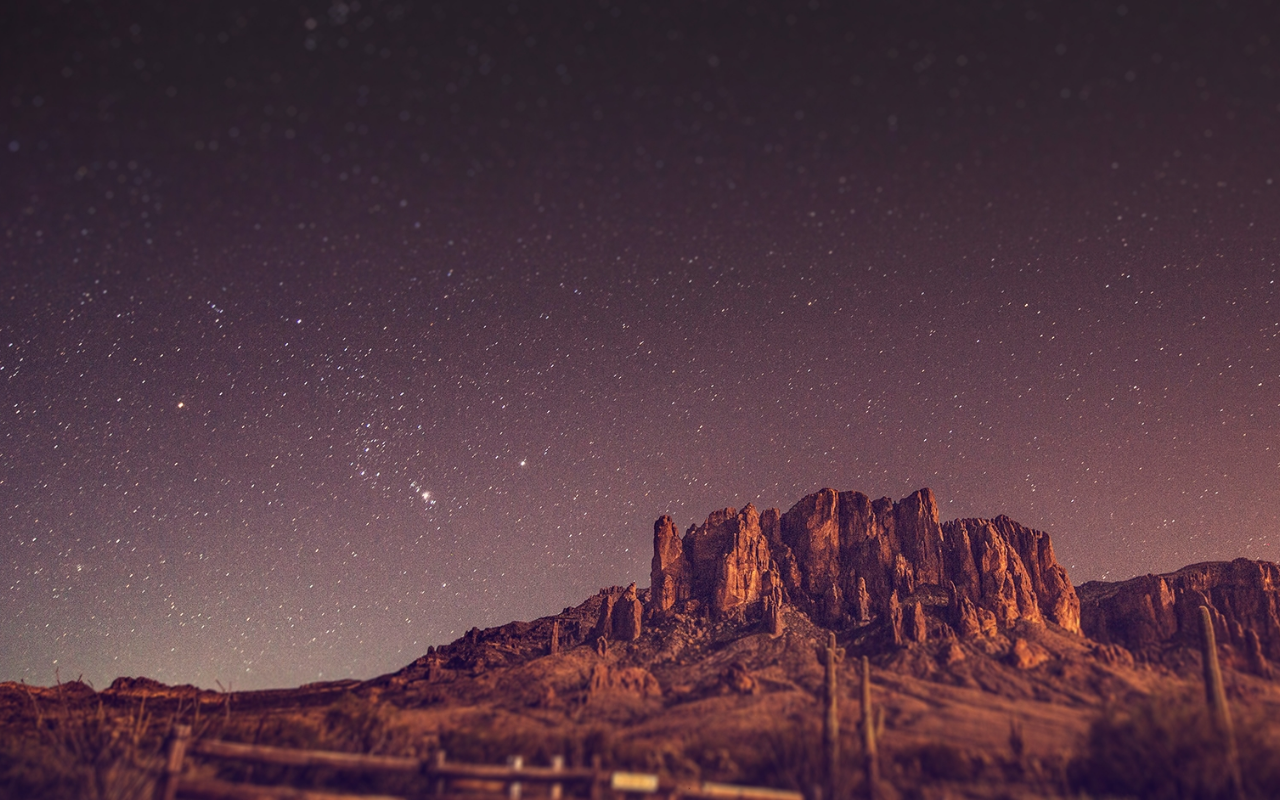
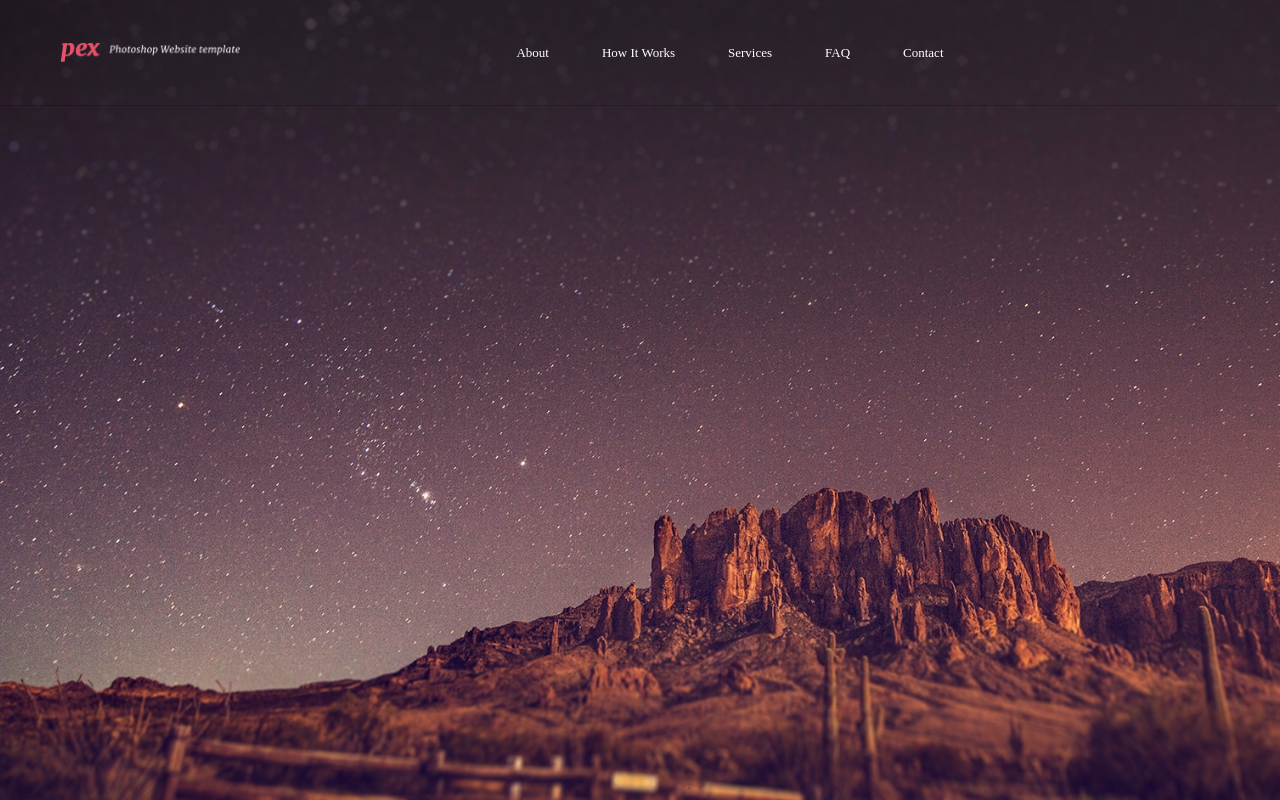
Before and after one commit to kvibrik/pex, a website: page index.html in a window 1280 px wide. Drawn offline with Linux system fonts and the light colour scheme.

Commit message:
logo and main menu

```diff
--- a/gulpfile.js
+++ b/gulpfile.js
@@ -62,7 +62,7 @@ gulp.task('js', function(){
     gulp.src(path.src.js)
         .pipe(rigger())
         .pipe(sourcemaps.init())
-        .pipe(uglify())//сжимаем наш js
+        .pipe(uglify())
         .pipe(sourcemaps.write('./'))
         .pipe(gulp.dest(path.build.js))
         .pipe(reload({stream: true}));
@@ -76,11 +76,11 @@ gulp.task('style', function() {
         .pipe(prefixer())
         .pipe(sourcemaps.write('./'))
         .pipe(gulp.dest(path.build.css))
-        .pipe(cssmin())
-        .pipe(rename({
-            suffix: '.min'
-        }))
-        .pipe(gulp.dest(path.build.css))
+        // .pipe(cssmin())
+        // .pipe(rename({
+        //     suffix: '.min'
+        // }))
+        // .pipe(gulp.dest(path.build.css))
         .pipe(reload({stream: true}));
 });
 
--- a/index.html
+++ b/index.html
@@ -10,8 +10,23 @@
 </head>
 <body>
   <header class="header">
+
   <div class="container">
+    <div class="header__top">
+      <a href="./" class="header__logo">
+        <img src="./img/logo.png" alt="logo" class="header__logo-img">
+      </a>
+      <nav class="header__menu">
+        <a href="#" class="header__menu-item">About</a>
+        <a href="#" class="header__menu-item">How It Works</a>
+        <a href="#" class="header__menu-item">Services</a>
+        <a href="#" class="header__menu-item">FAQ</a>
+        <a href="#" class="header__menu-item">Contact</a>
+      </nav>
+      <div class="header__search">
 
+      </div>
+    </div>
   </div>
 </header>
 </body>
--- a/src/scss/partials/_header.scss
+++ b/src/scss/partials/_header.scss
@@ -4,4 +4,65 @@
   height: 100%;
   background: url("../img/header_bg.jpg") no-repeat 50% 50%;
   background-size: cover;
+  position: relative;
+
+  &:after {
+    content: "";
+    position: absolute;
+    width: 100%;
+    height: 1px;
+    top: 105px;
+    left: 0;
+    border-bottom: 1px solid rgba(0,0,0,0.2);
+    @include box;
+  }
+
+  &__top {
+    display: flex;
+    justify-content: space-between;
+    align-items: center;
+    height: 105px;
+  }
+
+  &__logo {
+    flex: 0 0 180px;
+    display: block;
+
+    &-img {
+      width: 100%;
+      height: auto;
+      display: block;
+    }
+  }
+
+  &__menu {
+    flex: 0 0 480px;
+    display: flex;
+    justify-content: space-around;
+    font-size: 0.8125rem;
+    font-weight: 400;
+    line-height: 24px;
+
+    &-item {
+      color: #fff;
+      text-decoration: none;
+      position: relative;
+
+      &:after {
+        position: absolute;
+        content: "";
+        width: 100%;
+        height: 3px;
+        background-color: #fff;
+        top: 61px;
+        left: 50%;
+        transform: translateX(-50%) scale(0);
+        transition: 0.3s;
+      }
+
+      &:hover:after {
+        transform: translateX(-50%) scale(1);
+      }
+    }
+  }
 }
--- a/src/scss/partials/_main.scss
+++ b/src/scss/partials/_main.scss
@@ -3,6 +3,7 @@
 html,
 body {
   height: 100%;
+  box-sizing: border-box;
 }
 
 .container {
--- a/src/scss/partials/_var.scss
+++ b/src/scss/partials/_var.scss
@@ -10,3 +10,8 @@
 @mixin box {
   box-sizing: border-box;
 }
+
+@mixin openSans {
+  font-family: "Open Sans", sans-serif;
+
+}
```
Also changed, not shown: src/templates/header.html (+15 -0 lines), css/style.css, css/style.min.css (deleted), img/logo.png (added), src/img/logo.png (added), 2 other files.
